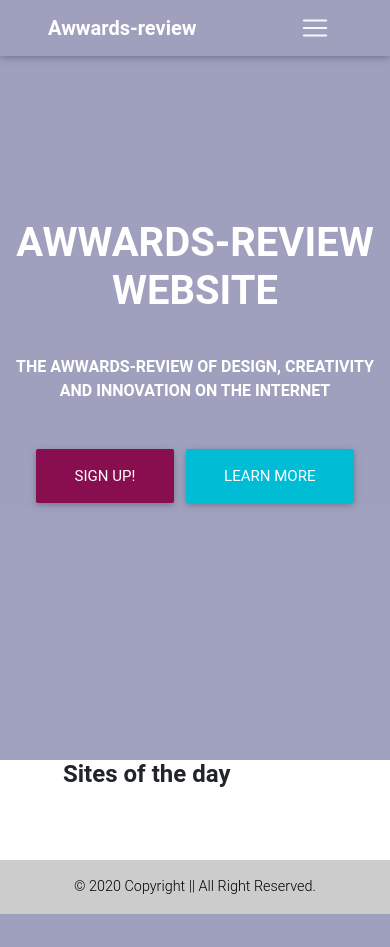
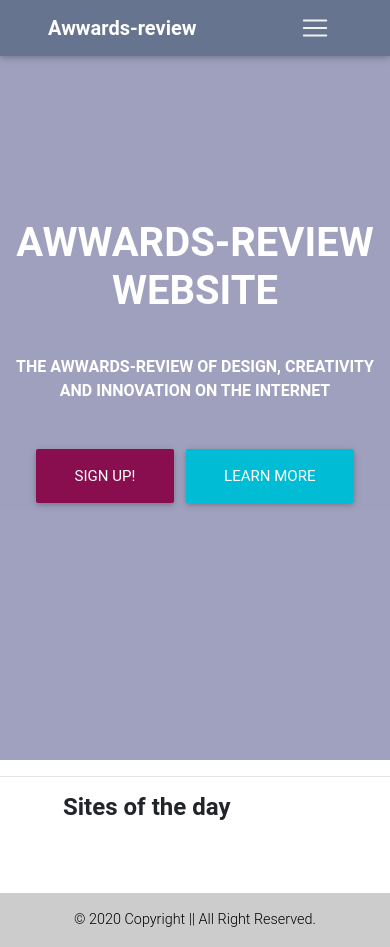
Before and after one commit to sam2020-4/Awwards, a Django app: page / in a window 390 px wide. Before the commit the page ends 914 px from the top, so only its background shows below. Run offline with Django 3.2, Linux system fonts and the light colour scheme; data that the repository does not hold is empty; some libraries are stand-ins or nearby versions.

Commit message:
added styles on navbar

```diff
--- a/awwards/templates/index.html
+++ b/awwards/templates/index.html
@@ -21,6 +21,8 @@
         </ul>
     </div>
 </div>
+
+<hr>
 
 <!-- project section -->
 <div class="container-fluid">
--- /dev/null
+++ b/static/css/basereview.css
@@ -0,0 +1,18 @@
+  /* Navigation*/
+  .navbar {
+    background-color: transparent;
+  }
+  .scrolling-navbar {
+    transition: background .5s ease-in-out, padding .5s ease-in-out;
+  }
+  .top-nav-collapse {
+    background-color: #667490;
+  }
+  /* footer.page-footer {
+    background-color: #667490;
+  } */
+  @media only screen and (max-width: 768px) {
+    .navbar {
+      background-color: #667490;
+    }
+  }
```
